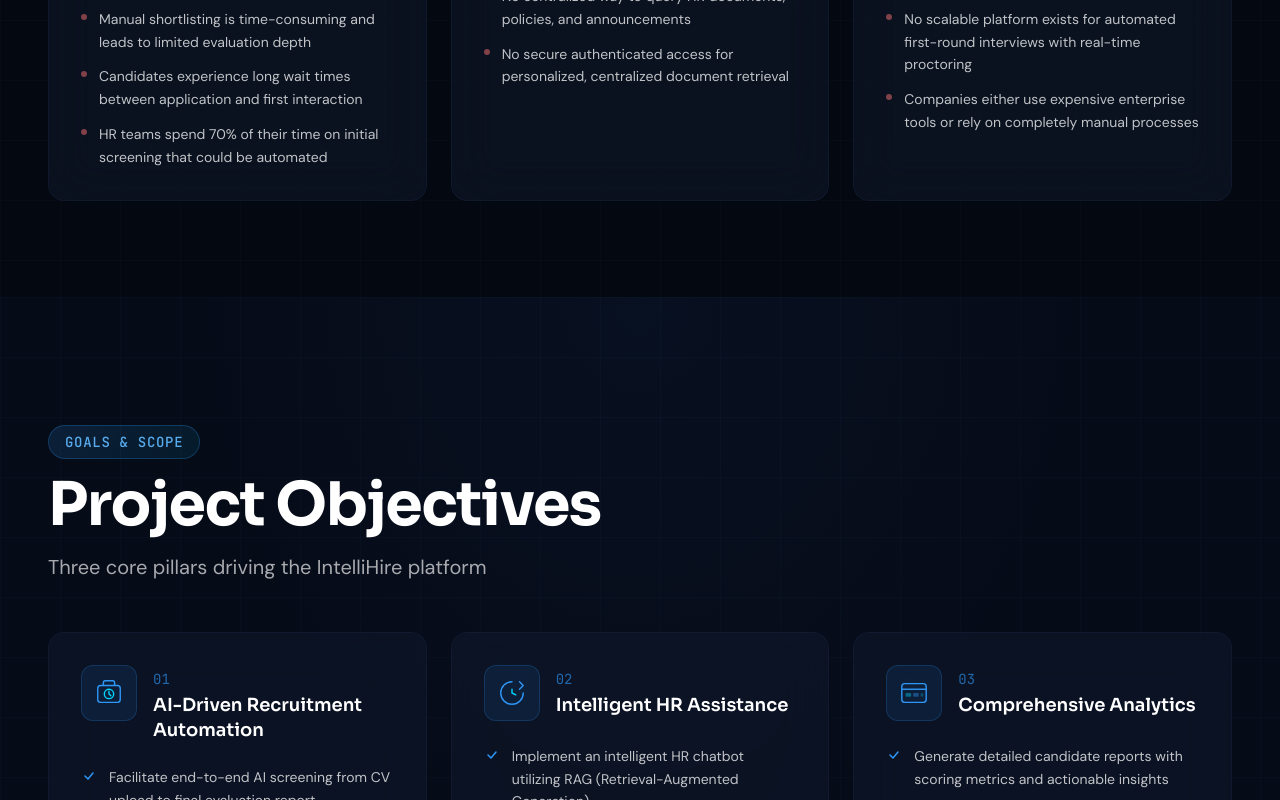
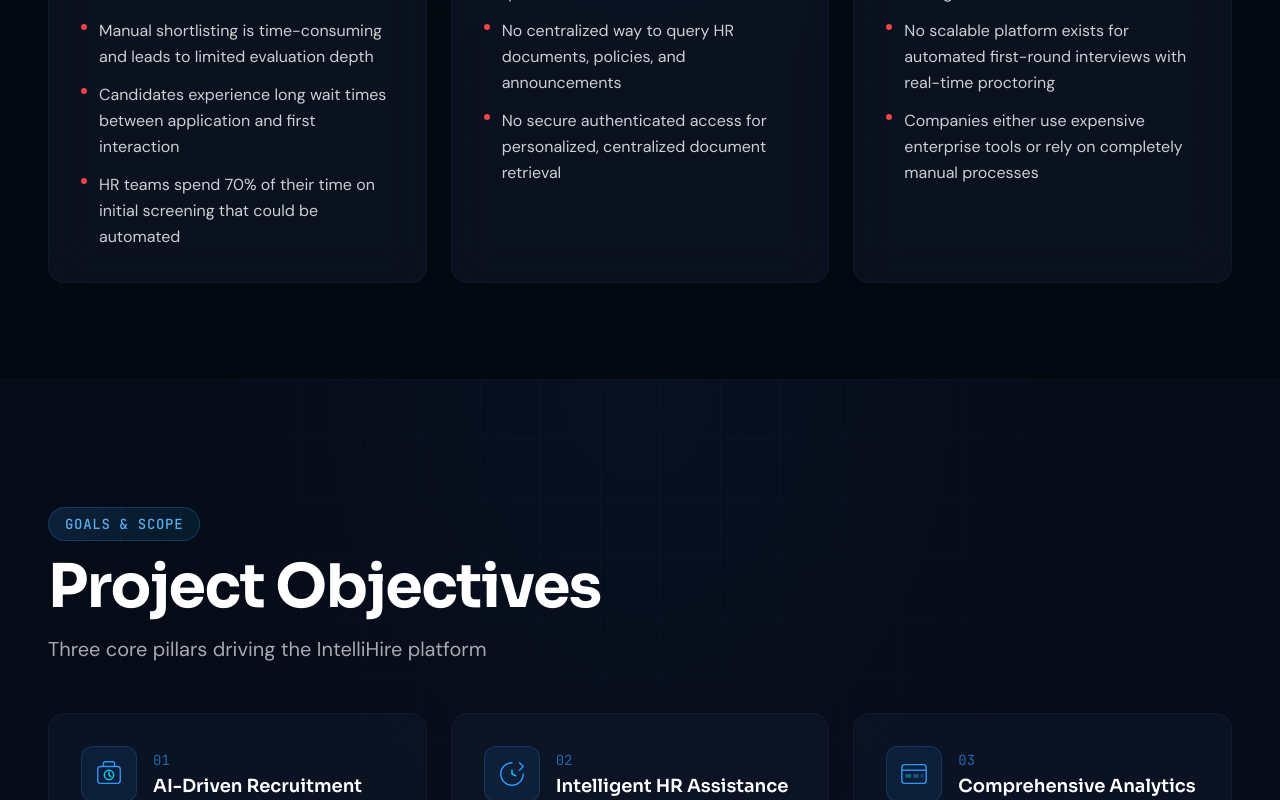
Before and after one commit to muhibsiddiqui/Intellihire-Presentation, a React (Vite) app: page / in a window 1280 px wide. Shown: the part 1320-2120 px from the top of the page. Built offline with nearby package versions, Linux system fonts and the light colour scheme; the HTML template or start-up script is replaced by a standard one.

Commit message:
Ignore PowerPoint temp files and push font size changes

```diff
--- a/src/sections/CurrentStatus.tsx
+++ b/src/sections/CurrentStatus.tsx
@@ -85,7 +85,7 @@
                   <circle cx="8" cy="8" r="7" stroke="#10b981" strokeWidth="1" />
                   <path d="M5 8l2 2 4-4" stroke="#10b981" strokeWidth="1.5" strokeLinecap="round" strokeLinejoin="round" />
                 </svg>
-                {item}
+                <span className="text-white/90 text-lg leading-relaxed">{item}</span>
               </motion.div>
             ))}
           </div>
@@ -119,8 +119,8 @@
                   </svg>
                 </div>
                 <div>
-                  <div className="text-sm font-heading font-semibold text-amber-300 mb-0.5">{item.label}</div>
-                  <div className="text-xs text-white/65 leading-relaxed">{item.desc}</div>
+                  <div className="text-white/90 text-lg leading-relaxed font-semibold">{item.label}</div>
+                  <div className="text-base text-white/80 leading-relaxed">{item.desc}</div>
                 </div>
               </motion.div>
             ))}
--- a/src/sections/Objectives.tsx
+++ b/src/sections/Objectives.tsx
@@ -98,7 +98,7 @@
               {obj.points.map((point, j) => (
                 <li
                   key={j}
-                  className="flex gap-3 text-sm text-white/75 leading-relaxed"
+                  className="flex gap-3 text-base text-white/80 leading-relaxed"
                 >
                   <svg
                     className="mt-0.5 flex-shrink-0"
--- a/src/sections/Problem.tsx
+++ b/src/sections/Problem.tsx
@@ -82,10 +82,10 @@
                   initial={{ opacity: 0, x: -10 }}
                   whileInView={{ opacity: 1, x: 0 }}
                   viewport={{ once: true }}
-                  transition={{ delay: i * 0.15 + j * 0.08, duration: 0.4 }}
-                  className="flex gap-3 text-sm text-white/75 leading-relaxed"
+                  transition={{ delay: j * 0.08 }}
+                  className="text-base text-white/80 leading-relaxed flex gap-3"
                 >
-                  <span className="mt-1.5 w-1.5 h-1.5 rounded-full bg-red-400/50 flex-shrink-0" />
+                  <span className="mt-1.5 w-1.5 h-1.5 rounded-full bg-red-500 flex-shrink-0" />
                   {point}
                 </motion.li>
               ))}
--- a/src/sections/Proctoring.tsx
+++ b/src/sections/Proctoring.tsx
@@ -102,7 +102,8 @@
             <h3 className="text-xl font-heading font-semibold text-white mb-3">
               {f.title}
             </h3>
-            <p className="text-sm text-white/70 leading-relaxed">{f.desc}</p>
+            <p className="text-lg text-white/80 leading-relaxed mb-2">{f.desc}</p>
+            <div className="text-sm font-mono text-white/60">{f.stats}</div>
           </motion.div>
         ))}
       </div>
--- a/src/sections/ProductVision.tsx
+++ b/src/sections/ProductVision.tsx
@@ -53,7 +53,7 @@
                 <div className="text-sm font-heading font-bold text-white">
                   {step.label}
                 </div>
-                <div className="text-xs text-white/70">{step.desc}</div>
+                <div className="text-base text-white/80">{step.desc}</div>
               </motion.div>
               {i < journeySteps.length - 1 && (
                 <motion.div
@@ -81,7 +81,7 @@
                 <div className="text-xs font-mono text-brand-400 tracking-[0.2em] mb-2">
                   {p.label}
                 </div>
-                <p className="text-sm text-white/75 leading-relaxed">
+                <p className="text-lg text-white/85 leading-relaxed">
                   {p.text}
                 </p>
               </div>
--- a/src/sections/Scoring.tsx
+++ b/src/sections/Scoring.tsx
@@ -145,7 +145,7 @@
                       {dim.weight}%
                     </span>
                   </div>
-                  <p className="text-sm text-white/70">{dim.desc}</p>
+                  <p className="text-lg text-white/80">{dim.desc}</p>
                   {/* Weight bar */}
                   <div className="mt-2 h-1 bg-navy-600 rounded-full overflow-hidden">
                     <motion.div
```
Also changed, not shown: 1 other file (tests, documents, lock files or other folders).
